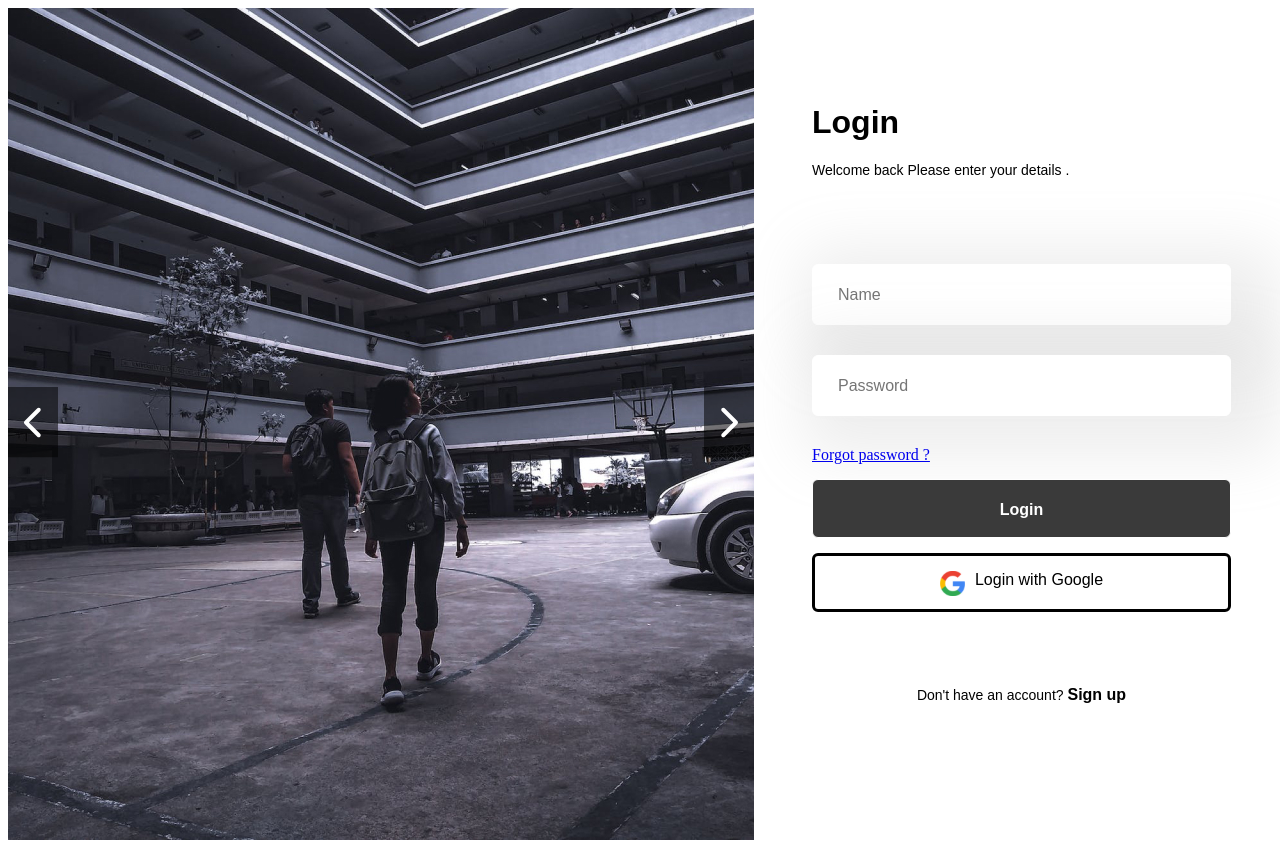
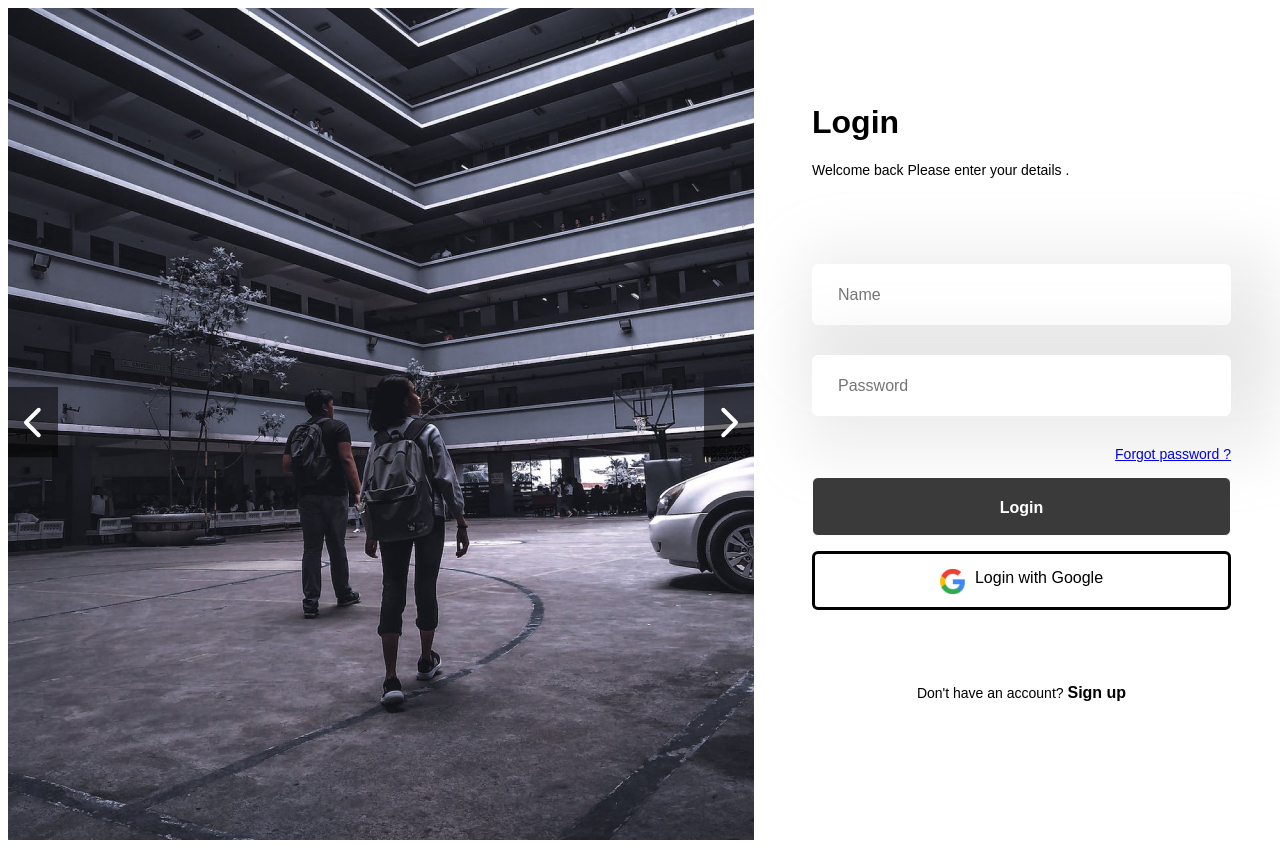
Before and after one commit to Iryna-25/pet-project-coaching, a React (Create React App) app: page /pet-project-coaching/login in a window 1280 px wide. Built offline with nearby package versions, Linux system fonts and the light colour scheme.

Commit message:
Update LoginPage.jsx

```diff
--- a/src/Pages/LoginPage.jsx
+++ b/src/Pages/LoginPage.jsx
@@ -8,6 +8,7 @@ import Button from "../Components/Button/Button";
 import ButtonGoogle from "../Components/ButtonGoogle/ButtonGoogle";
 import Footer from "../Components/Footer/Footer";
 import { Link } from "react-router-dom";
+import { LinkStyle } from "../Components/Link/Link.styled";
 // import Link from "../Components/Link/Link";
 
 
@@ -28,11 +29,9 @@ const LoginPage = () => {
                 placeholder="Password"
             />
 
-            {/* <Link
-
-                link=""
-            />  */}
-            <Link to="/forgotpassword">Forgot password ?</Link>
+            <LinkStyle>
+                <Link to="/forgotpassword">Forgot password ?</Link>
+            </LinkStyle>
 
             <Button
                 text="Login"
```
